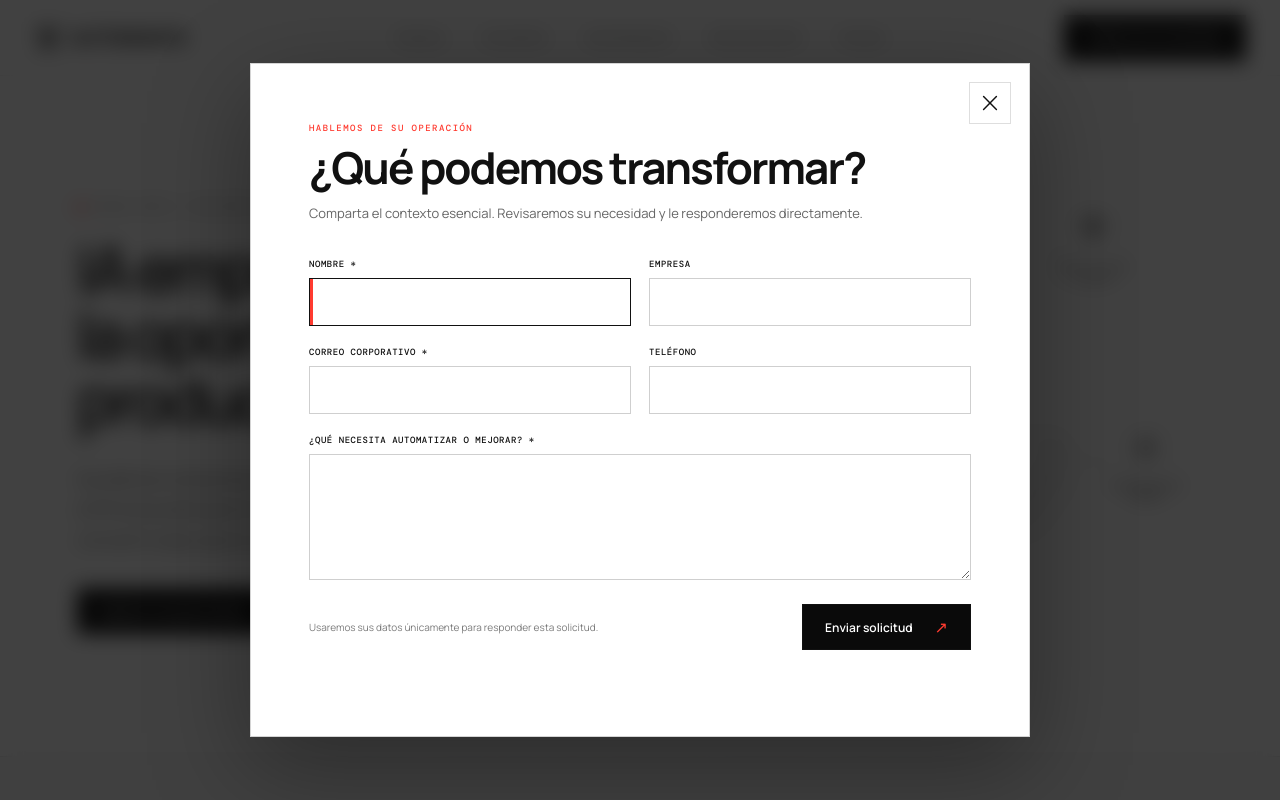
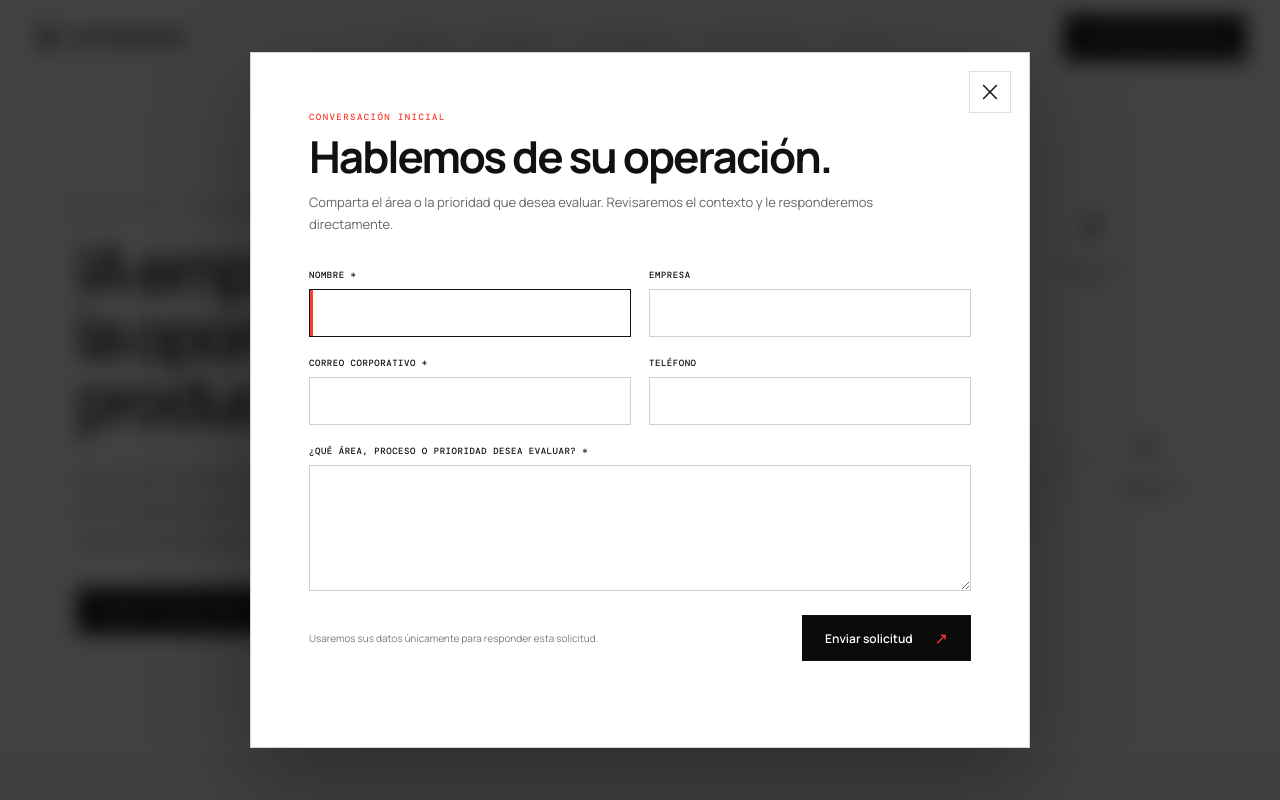
Before and after one commit to Arconte112/autonomyx-landing, a React (Vite) app: page / in a window 1280 px wide. Both pictures are taken after a click on the button "Hablar con un consultor". Shown: the top 800 px of the page. Built offline with nearby package versions, Linux system fonts and the light colour scheme.

Commit message:
align contact form with operational assessment

```diff
--- a/index.html
+++ b/index.html
@@ -27,7 +27,7 @@
     <meta property="og:site_name" content="AUTONOMYX" />
     <meta property="og:url" content="https://autonomyxdr.com/" />
     <meta property="og:title" content="AUTONOMYX | Consultoría e implementación de IA en RD" />
-    <meta property="og:description" content="Diseñamos e implementamos sistemas de IA integrados a los procesos, datos y herramientas de su empresa." />
+    <meta property="og:description" content="Identificamos dónde la IA puede generar impacto económico real y convertimos las oportunidades viables en sistemas funcionando." />
     <meta property="og:image" content="https://autonomyxdr.com/brand/autonomyx-logo.png" />
     <meta property="og:image:type" content="image/png" />
     <meta property="og:image:width" content="1024" />
@@ -36,7 +36,7 @@
 
     <meta name="twitter:card" content="summary" />
     <meta name="twitter:title" content="AUTONOMYX | Consultoría e implementación de IA en RD" />
-    <meta name="twitter:description" content="De la estrategia a producción: automatizaciones, agentes y soluciones de IA para empresas." />
+    <meta name="twitter:description" content="Evaluación operativa, priorización e implementación de inteligencia artificial para empresas." />
     <meta name="twitter:image" content="https://autonomyxdr.com/brand/autonomyx-logo.png" />
 
     <title>AUTONOMYX | Consultoría e implementación de IA en RD</title>
@@ -120,7 +120,7 @@
             "name": "AUTONOMYX | Consultoría e implementación de IA en RD",
             "description": "Consultoría, automatización e implementación de inteligencia artificial para empresas en República Dominicana y América Latina.",
             "inLanguage": "es-DO",
-            "dateModified": "2026-07-25",
+            "dateModified": "2026-08-01",
             "isPartOf": { "@id": "https://autonomyxdr.com/#website" },
             "about": { "@id": "https://autonomyxdr.com/#organization" },
             "primaryImageOfPage": {
--- a/src/App.tsx
+++ b/src/App.tsx
@@ -280,15 +280,15 @@ function ContactModal({ open, onClose }: { open: boolean; onClose: () => void })
             <span aria-hidden="true">✓</span>
             <p className="form-kicker">Solicitud enviada</p>
             <h2 id="contact-title">Gracias por contactarnos.</h2>
-            <p>Recibimos su información. Un consultor de AUTONOMYX se comunicará con usted.</p>
+            <p>Recibimos su información. Alejandro revisará el contexto y se comunicará con usted.</p>
             <button className="button button-dark contact-trigger" type="button" onClick={onClose}>Cerrar</button>
           </div>
         ) : (
           <>
             <div className="form-heading">
-              <span className="form-kicker">Hablemos de su operación</span>
-              <h2 id="contact-title">¿Qué podemos transformar?</h2>
-              <p>Comparta el contexto esencial. Revisaremos su necesidad y le responderemos directamente.</p>
+              <span className="form-kicker">Conversación inicial</span>
+              <h2 id="contact-title">Hablemos de su operación.</h2>
+              <p>Comparta el área o la prioridad que desea evaluar. Revisaremos el contexto y le responderemos directamente.</p>
             </div>
 
             <form className="contact-form" onSubmit={handleSubmit}>
@@ -313,7 +313,7 @@ function ContactModal({ open, onClose }: { open: boolean; onClose: () => void })
                 </label>
               </div>
               <label>
-                <span>¿Qué necesita automatizar o mejorar? *</span>
+                <span>¿Qué área, proceso o prioridad desea evaluar? *</span>
                 <textarea name="message" rows={5} minLength={20} maxLength={3000} required />
               </label>
               <label className="website-field" aria-hidden="true">
@@ -525,7 +525,7 @@ function App() {
           <span className="contact-dot dot-one"/><span className="contact-dot dot-two"/>
           <div className="contact-content">
             <Brand inverse />
-            <p>Convierta procesos en sistemas inteligentes.</p>
+            <p>Identifiquemos dónde la IA puede generar impacto económico real.</p>
             <button className="button button-white contact-trigger" type="button" onClick={openContact}>Hablar con un consultor <Arrow/></button>
           </div>
         </section>
```
Also changed, not shown: 1 other file (tests, documents, lock files or other folders).
